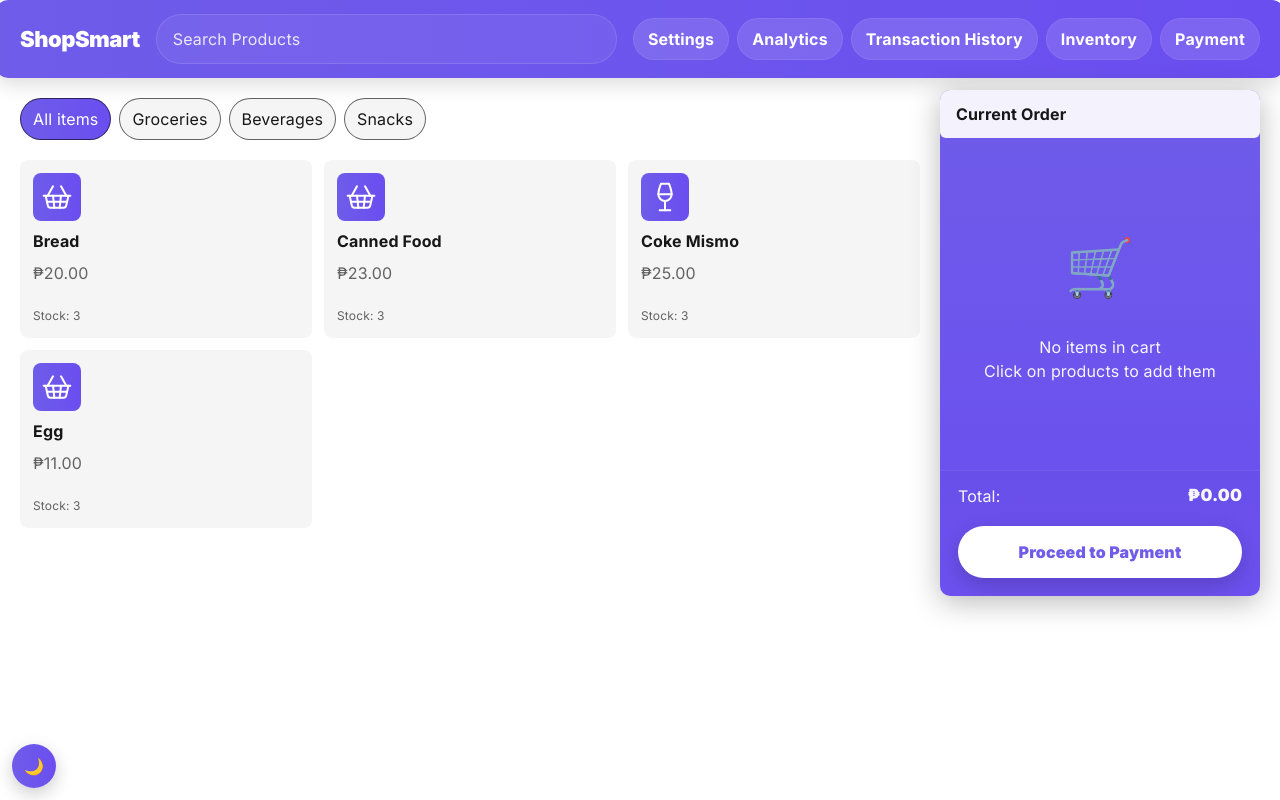
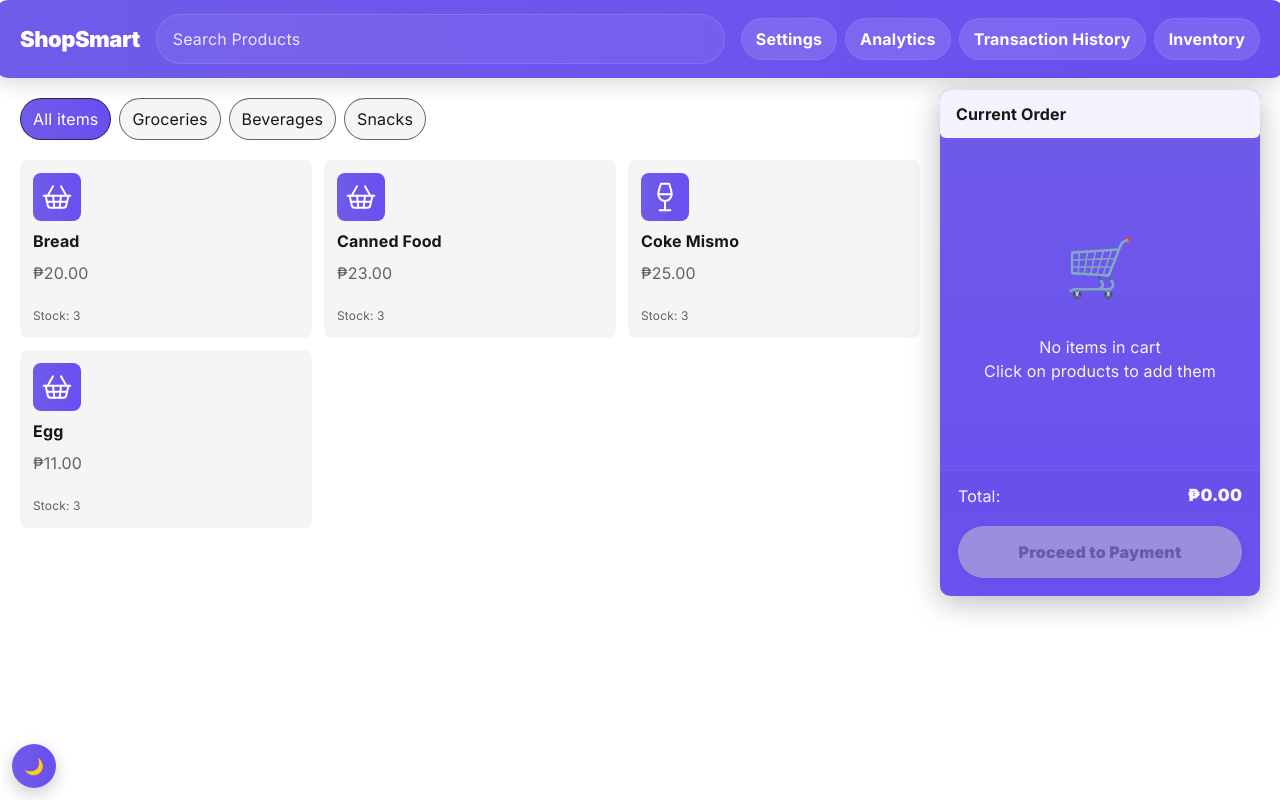
Before and after one commit to CSci-153-Web-Systems-and-Technologies/batch-2025-smart-shop-web, a Next.js app: page /mainpos in a window 1280 px wide. Built offline with nearby package versions, Linux system fonts and the light colour scheme.

Commit message:
Adjusted functionality on the Main POS

```diff
--- a/app/mainpos/ClientMainPos.tsx
+++ b/app/mainpos/ClientMainPos.tsx
@@ -227,7 +227,16 @@ export default function ClientMainPos() {
             <div>Total:</div>
             <div className="total-amount">₱{total().toFixed(2)}</div>
           </div>
-          <button className="pay-btn" onClick={() => router.push("/payment")}>
+          <button
+            className="pay-btn"
+            onClick={() => router.push("/payment")}
+            disabled={cart.length === 0}
+            title={
+              cart.length === 0
+                ? "Add items to cart first"
+                : "Proceed to payment"
+            }
+          >
             Proceed to Payment
           </button>
         </div>
--- a/app/mainpos/layout.tsx
+++ b/app/mainpos/layout.tsx
@@ -39,9 +39,6 @@ export default function MainPosLayout({
           <Link className="header-btn" href="/inventory">
             Inventory
           </Link>
-          <a className="header-btn" href="/payment">
-            Payment
-          </a>
         </div>
       </header>
 
--- a/app/mainpos/styles.css
+++ b/app/mainpos/styles.css
@@ -166,7 +166,9 @@
 .total-row { display:flex; justify-content:space-between; align-items:center; color: rgba(255,255,255,0.95); padding-bottom: 12px; }
 .total-row .label { color: rgba(255,255,255,0.9); }
 .total-amount { font-weight: 800; font-size: 1.05rem; }
-.pay-btn { width:100%; padding:14px 18px; border-radius: 999px; background: white; color: var(--primary-1); border:none; margin-top:6px; cursor:pointer; font-weight:800; box-shadow: 0 8px 22px rgba(0,0,0,0.18); }
+.pay-btn { width:100%; padding:14px 18px; border-radius: 999px; background: white; color: var(--primary-1); border:none; margin-top:6px; cursor:pointer; font-weight:800; box-shadow: 0 8px 22px rgba(0,0,0,0.18); transition: all 0.2s ease; }
+.pay-btn:hover:not(:disabled) { transform: translateY(-2px); box-shadow: 0 10px 28px rgba(0,0,0,0.22); }
+.pay-btn:disabled { opacity: 0.5; cursor: not-allowed; background: #ccc; color: #666; box-shadow: 0 4px 12px rgba(0,0,0,0.08); }
 
 @media (max-width: 1000px) { .product-grid { grid-template-columns: repeat(2, 1fr); } }
 @media (max-width: 700px) { .pos-page { flex-direction: column; } .pos-right { width: 100%; } }
```
